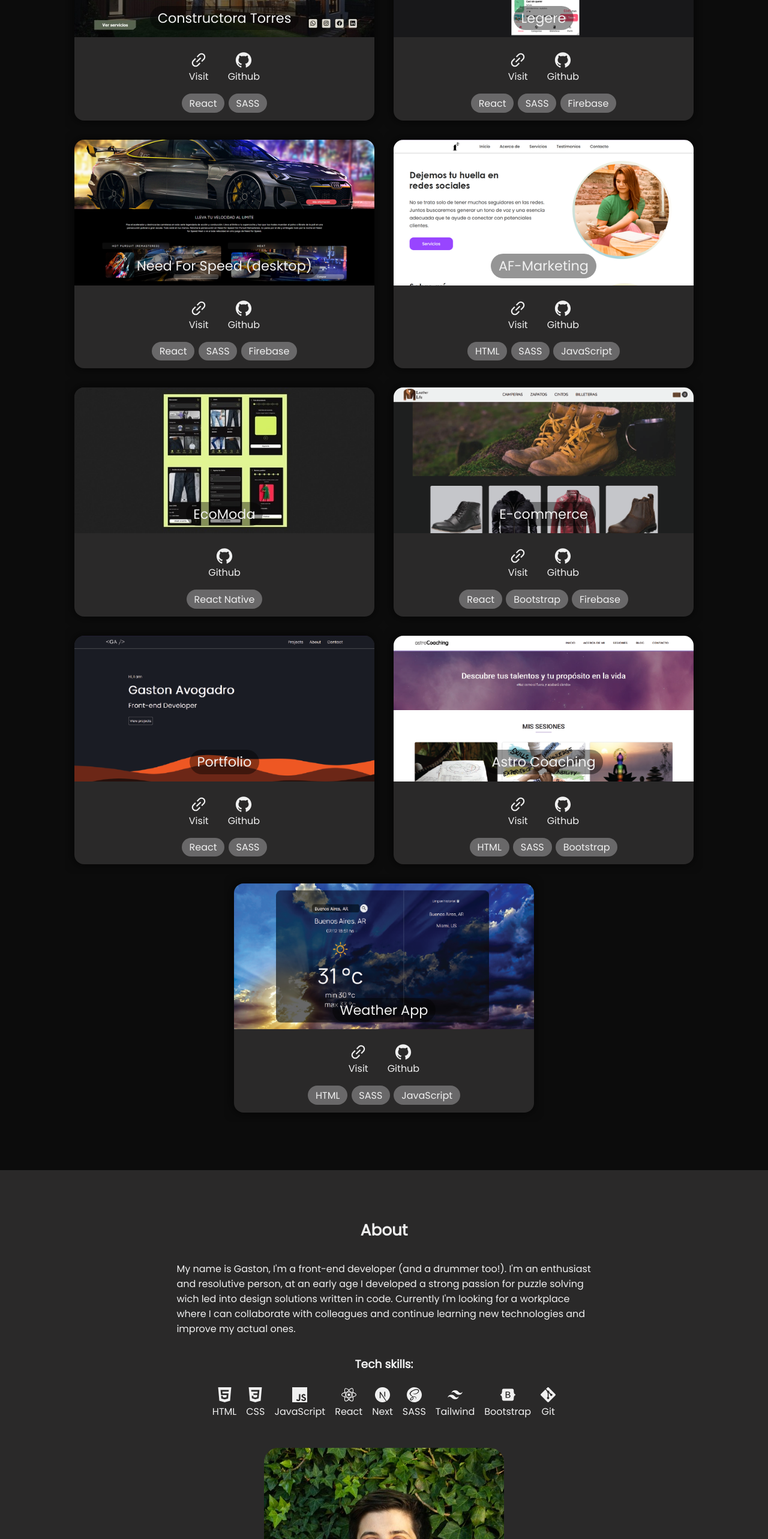
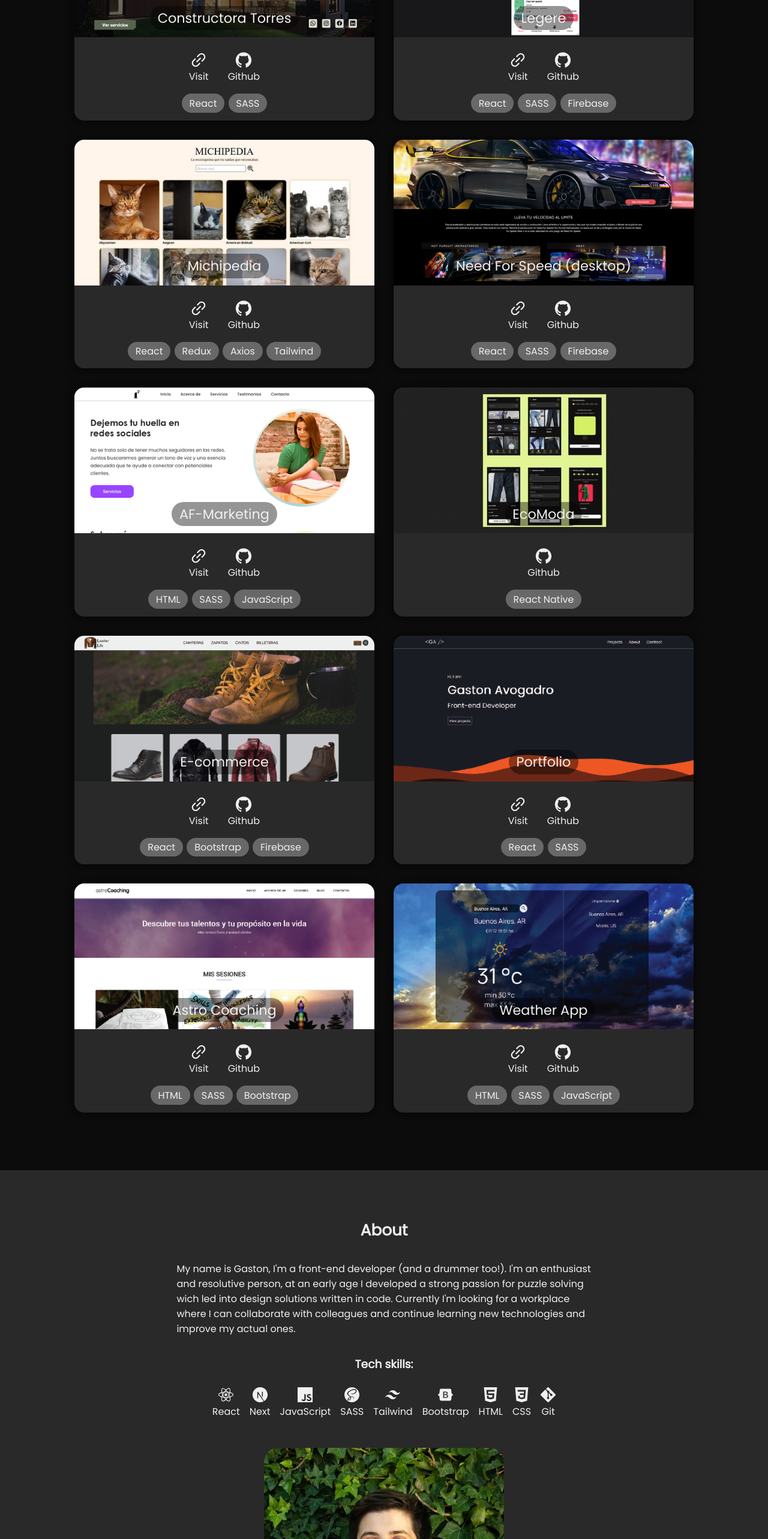
Before and after one commit to GastonAvogadro/Portfolio, a React (Create React App) app: page / in a window 1280 px wide. Shown: the part 1149-3715 px from the top of the page at 60% size. Built offline with nearby package versions, Linux system fonts and the light colour scheme.

Commit message:
add michipedia

```diff
--- a/src/components/ProjectsList.js
+++ b/src/components/ProjectsList.js
@@ -8,6 +8,7 @@ import AF_MKT from '../assets/AF-MKT.png';
 import legere from '../assets/legere.png';
 import ecoModa from '../assets/ecoModa.jpg';
 import constructora from '../assets/constructora.jpg';
+import michipedia from '../assets/michipedia.jpg';
 
 const ProjectsList = () => {
     const projects = [
@@ -24,6 +25,13 @@ const ProjectsList = () => {
             image: legere,
             linkSite: 'https://legere-vercel.vercel.app',
             linkRepo: 'https://github.com/TimoteoGambella/Legere',
+        },
+        {
+            name: 'Michipedia',
+            tech: ['React', 'Redux', 'Axios', 'Tailwind'],
+            image: michipedia,
+            linkSite: 'https://michipedia.vercel.app/',
+            linkRepo: 'https://github.com/GastonAvogadro/Michipedia',
         },
         {
             name: 'Need For Speed (desktop)',
--- a/src/components/Skills.js
+++ b/src/components/Skills.js
@@ -13,24 +13,16 @@ import {
 const Skills = () => {
     const skills = [
         {
-            name: 'HTML',
-            icon: <SiHtml5 size={25} />,
-        },
-        {
-            name: 'CSS',
-            icon: <SiCss3 size={25} />,
-        },
-        {
-            name: 'JavaScript',
-            icon: <SiJavascript size={25} />,
-        },
-        {
             name: 'React',
             icon: <SiReact size={25} />,
         },
         {
             name: 'Next',
             icon: <SiNextdotjs size={25} />,
+        },
+        {
+            name: 'JavaScript',
+            icon: <SiJavascript size={25} />,
         },
         {
             name: 'SASS',
@@ -43,6 +35,14 @@ const Skills = () => {
         {
             name: 'Bootstrap',
             icon: <SiBootstrap size={25} />,
+        },
+        {
+            name: 'HTML',
+            icon: <SiHtml5 size={25} />,
+        },
+        {
+            name: 'CSS',
+            icon: <SiCss3 size={25} />,
         },
         {
             name: 'Git',
--- a/src/sass/styles/Skills.scss
+++ b/src/sass/styles/Skills.scss
@@ -34,7 +34,7 @@
         color: #5ccfee;
     }
     .next:hover {
-        color: #151515;
+        color: #000000;
     }
     .sass:hover {
         color: #c45f92;
```
Also changed, not shown: src/assets/michipedia.jpg (added).
